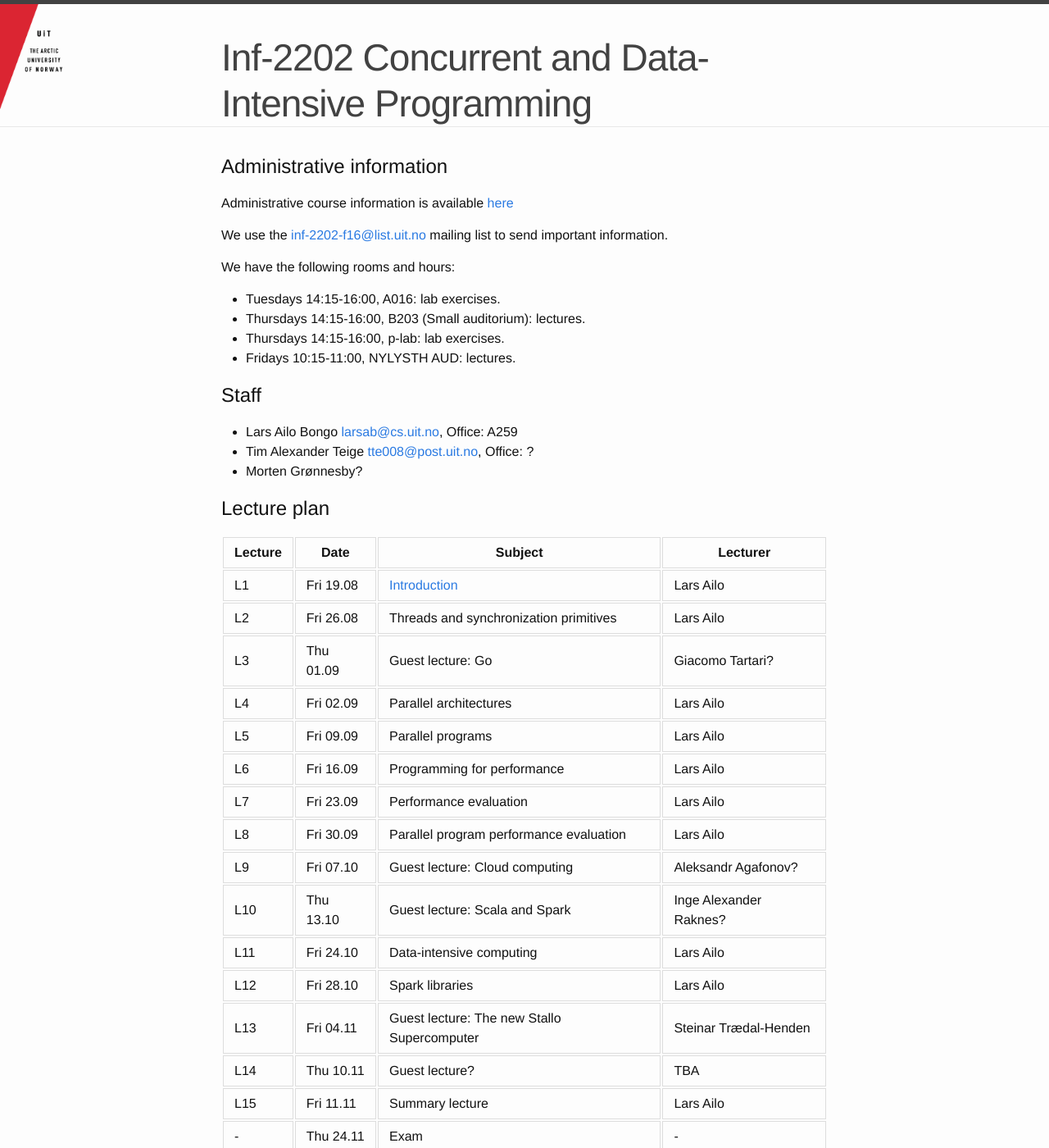
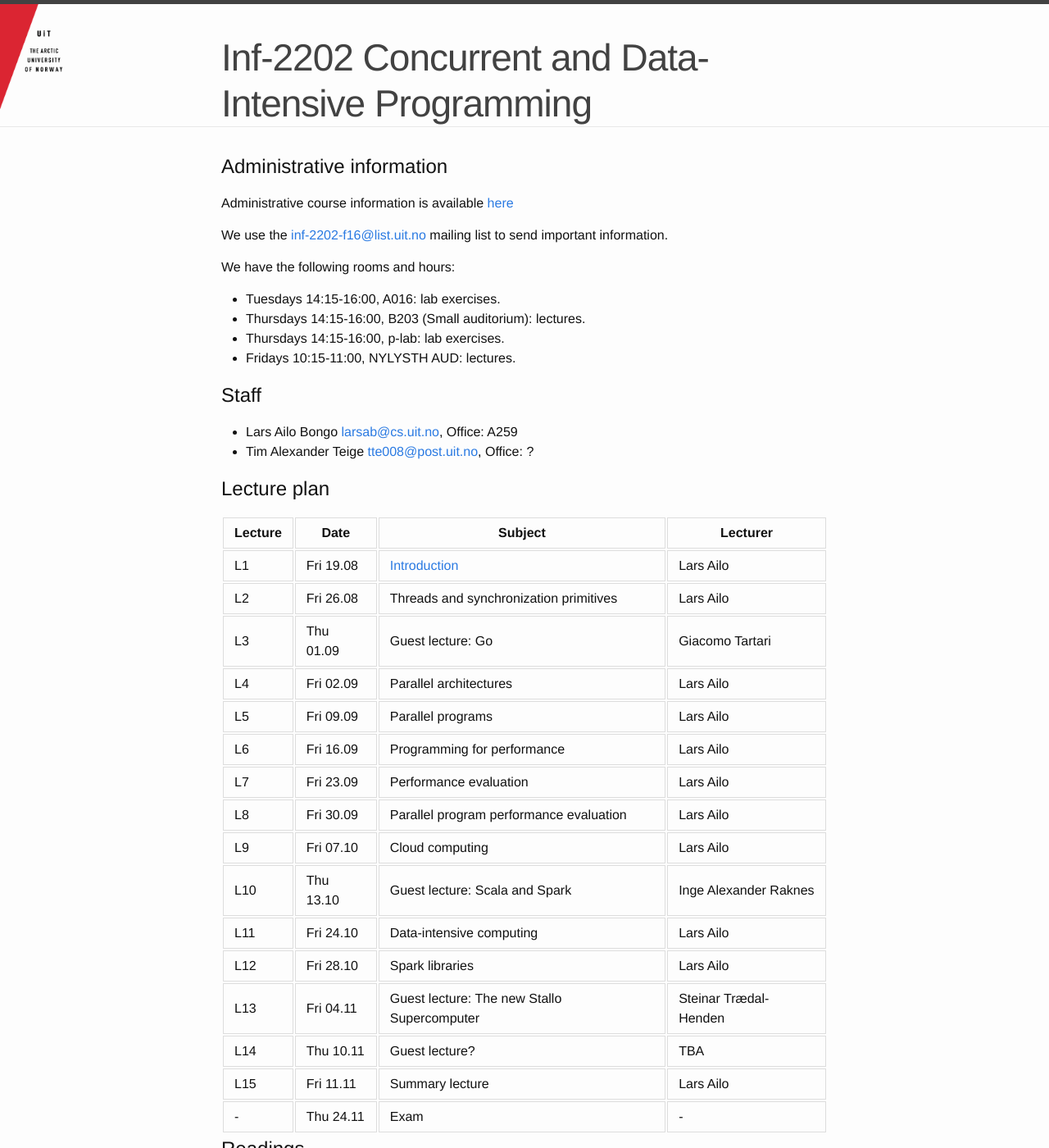
Before and after one commit to uit-inf-2202-f16/uit-inf-2202-f16.github.io, a Jekyll site: the page built from index.md, in a window 1280 px wide and 1400 px high. Shown: the whole window at 82% size. Built offline with Jekyll 4.4.1, drawn with Linux system fonts in a browser that asks for light colours.

Commit message:
Guest lecture updates

```diff
--- a/index.md
+++ b/index.md
@@ -19,7 +19,6 @@ We have the following rooms and hours:
 
 - Lars Ailo Bongo <larsab@cs.uit.no>, Office: A259
 - Tim Alexander Teige <tte008@post.uit.no>, Office: ?
-- Morten Grønnesby?
 
 ## Lecture plan
 
@@ -27,14 +26,14 @@ We have the following rooms and hours:
 |-----------|-----------|-----------|----------|
 | L1  | Fri 19.08 | [Introduction](lectures/01-introduction.pptx) | Lars Ailo |
 | L2  | Fri 26.08 | Threads and synchronization primitives| Lars Ailo |
-| L3  | Thu 01.09 | Guest lecture: Go | Giacomo Tartari? |
+| L3  | Thu 01.09 | Guest lecture: Go | Giacomo Tartari |
 | L4  | Fri 02.09 | Parallel architectures | Lars Ailo |
 | L5  | Fri 09.09 | Parallel programs | Lars Ailo |
 | L6  | Fri 16.09 | Programming for performance | Lars Ailo |
 | L7  | Fri 23.09 | Performance evaluation | Lars Ailo |
 | L8  | Fri 30.09 | Parallel program performance evaluation | Lars Ailo |
-| L9  | Fri 07.10 | Guest lecture: Cloud computing | Aleksandr Agafonov? |
-| L10 | Thu 13.10 | Guest lecture: Scala and Spark | Inge Alexander Raknes? |
+| L9  | Fri 07.10 | Cloud computing | Lars Ailo |
+| L10 | Thu 13.10 | Guest lecture: Scala and Spark | Inge Alexander Raknes |
 | L11 | Fri 24.10 | Data-intensive computing | Lars Ailo |
 | L12 | Fri 28.10 | Spark libraries | Lars Ailo |
 | L13 | Fri 04.11 | Guest lecture: The new Stallo Supercomputer | Steinar Trædal-Henden |
```
